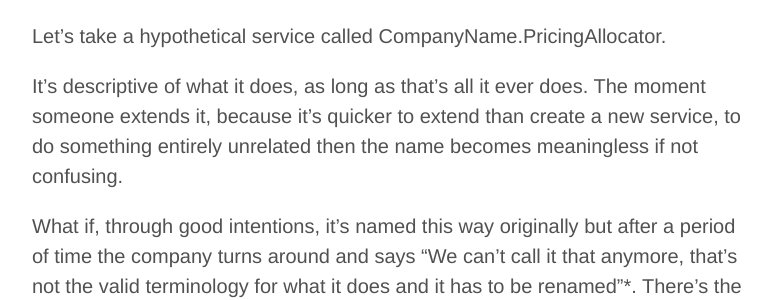
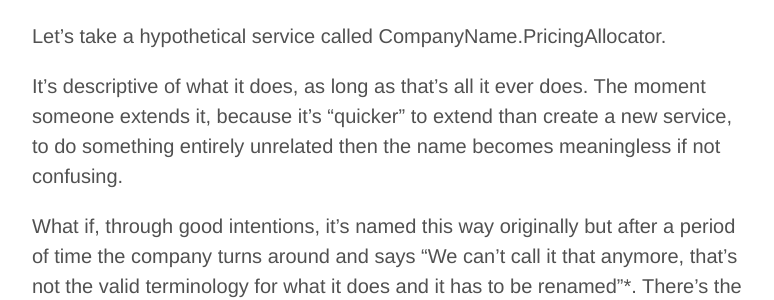
Before and after one commit to lukesmith/lukesmith.github.com, a Jekyll site: the page built from _posts/2017-04-28-naming-is-hard-why-choose-codenames.md, in a window 1280 px wide. Shown: the part 420-720 px from the top of the page, without its empty margins (248-1022 px from the left). Built offline with Jekyll 4.4.1, drawn with Linux system fonts in a browser that asks for light colours; Markdown is read by kramdown in place of the engine named in the settings; comment, search, counter and statistics services are not loaded.

```diff
--- a/_posts/2017-04-28-naming-is-hard-why-choose-codenames.md
+++ b/_posts/2017-04-28-naming-is-hard-why-choose-codenames.md
@@ -16,7 +16,7 @@ Starting a new project, if you choose the wrong project name it becomes incredib
 
 Let's take a hypothetical service called CompanyName.PricingAllocator.
 
-It's descriptive of what it does, as long as that's all it ever does. The moment someone extends it, because it's quicker to extend than create a new service, to do something entirely unrelated then the name becomes meaningless if not confusing.
+It's descriptive of what it does, as long as that's all it ever does. The moment someone extends it, because it's "quicker" to extend than create a new service, to do something entirely unrelated then the name becomes meaningless if not confusing.
 
 What if, through good intentions, it's named this way originally but after a period of time the company turns around and says "We can't call it that anymore, that's not the valid terminology for what it does and it has to be renamed"*.  There's the cost of changing not only the code repository, references in CI and other tooling but also the humans who are used to referring to it in the old language.
 
```
